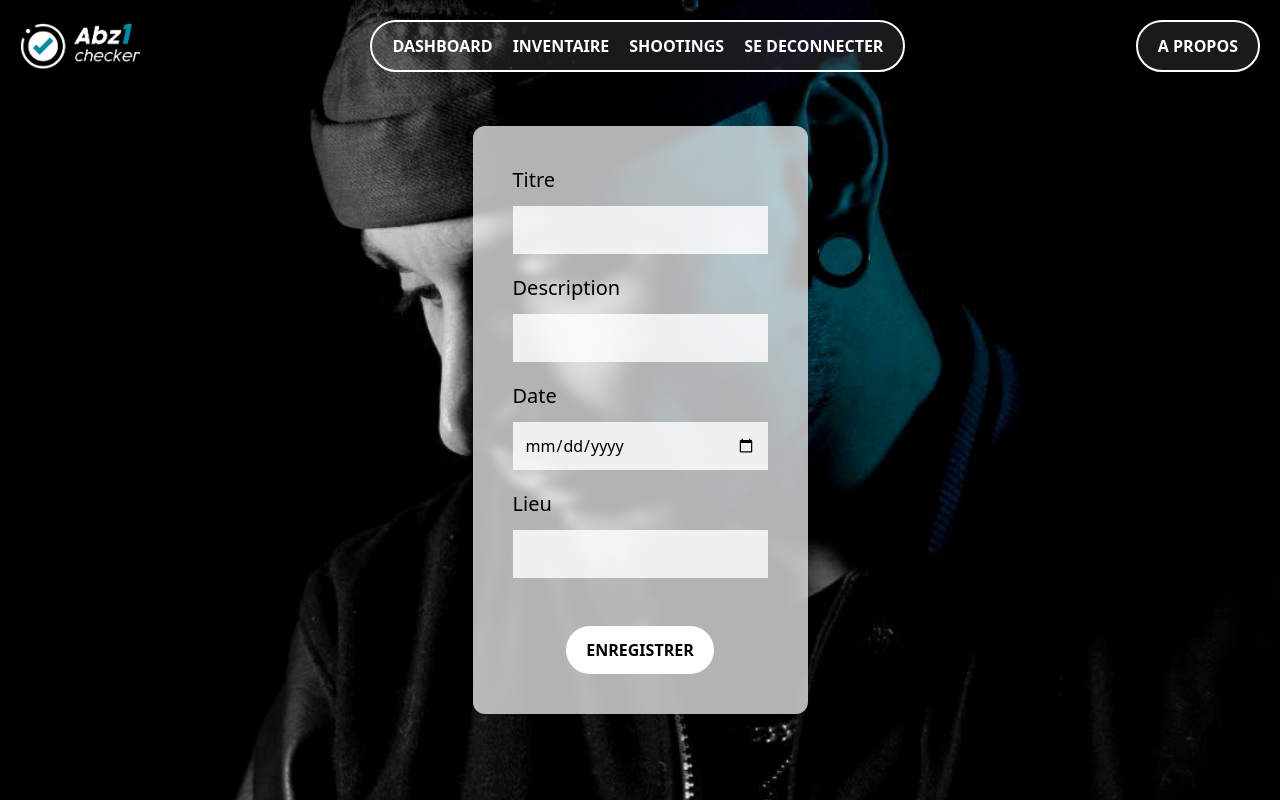
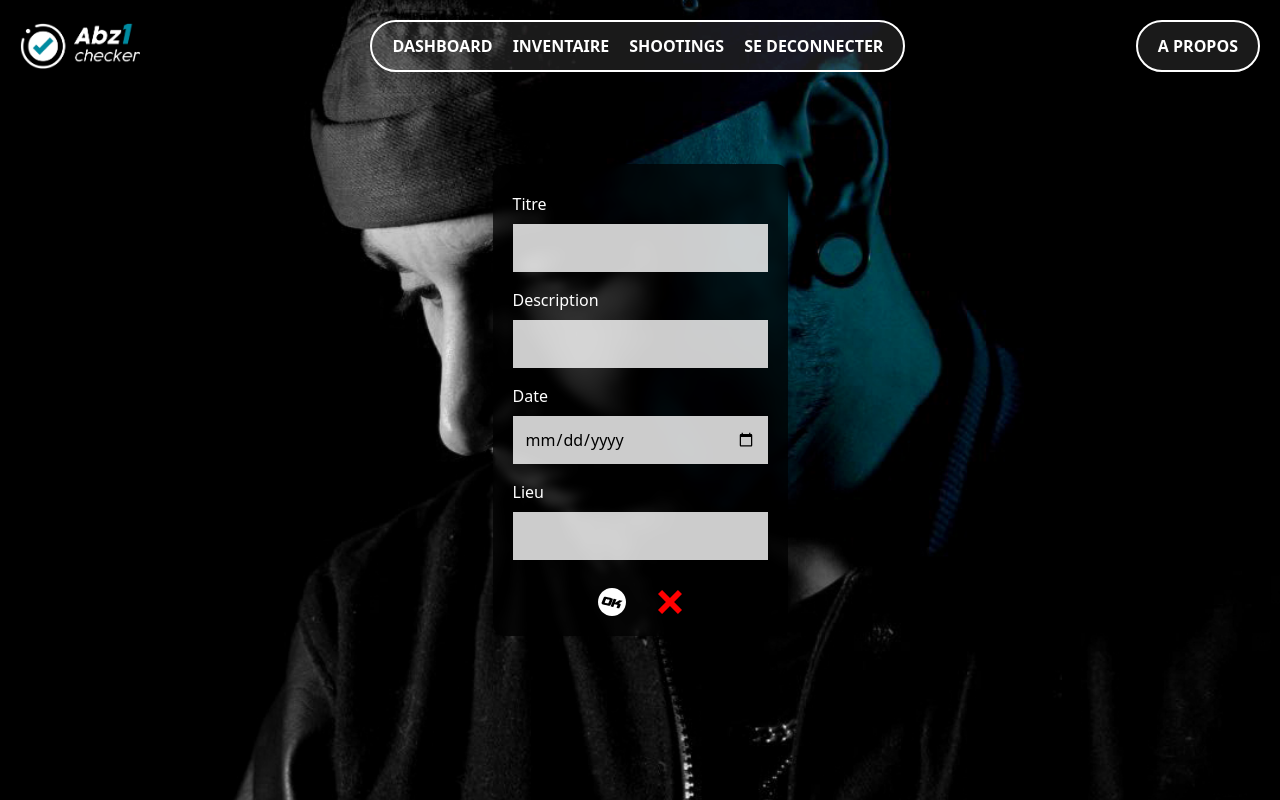
Before and after one commit to Devbrek/lensdesk-demo, a Next.js app: page /shootings/1/edit in a window 1280 px wide. Built offline with nearby package versions, Linux system fonts and the light colour scheme; no server answers; the database is empty.

Commit message:
refonte edit shooting

```diff
--- a/app/inventory/page.tsx
+++ b/app/inventory/page.tsx
@@ -97,7 +97,7 @@ export default function InventoryPage() {
 
   return (
     <div className="min-h-screen flex flex-col items-center p-5 justify-center text-white">
-      <div className="w-full max-w-3xl p-5 flex flex-col gap-2 text-black bg-black/70 backdrop-blur-xs rounded-xl">
+      <div className="w-screen md:w-full max-w-3xl p-5 flex flex-col gap-2 text-black bg-black/70 backdrop-blur-xs rounded-xl">
         <h1 className="text-3xl font-bold mb-5 text-white ">INVENTAIRE</h1>
         {loading ? (
           <p>Chargement...</p>
--- a/app/shootings/[id]/edit/page.tsx
+++ b/app/shootings/[id]/edit/page.tsx
@@ -32,45 +32,47 @@ export default function EditShootingPage() {
 
   return (
     <div className="min-h-screen text-white flex flex-col items-center justify-center p-5">
-      <h1 className="text-4xl font-bold mb-10 text-center">{shooting.title}</h1>
+      <div className="w-screen md:w-full max-w-3xl p-5 flex flex-col gap-2 text-white bg-black/70 backdrop-blur-xs rounded-xl">
+        <h1 className="text-4xl font-bold  text-center">{shooting.title}</h1>
 
-      <div className="flex flex-col  w-full max-w-md bg-white/70 backdrop-blur-xs p-10 rounded-xl text-black">
-        <h2 className="text-xl pb-3">Titre</h2>
+        <h2 className=" ">Titre</h2>
         <input
           value={shooting.title}
           onChange={(e) => setShooting({ ...shooting, title: e.target.value })}
-          className="bg-white/80 p-3 text-black mb-5"
+          className="bg-white/80 p-3 text-black mb-2"
         />
-        <h2 className="text-xl  pb-3 ">Description</h2>
+        <h2 className=" ">Description</h2>
         <input
           value={shooting.description || ""}
           onChange={(e) =>
             setShooting({ ...shooting, description: e.target.value })
           }
-          className="bg-white/80 p-3 text-black mb-5"
+          className="bg-white/80 p-3 text-black mb-2"
         />
-        <h2 className="text-xl  pb-3 ">Date</h2>
+        <h2 className="  ">Date</h2>
         <input
           type="date"
           value={shooting.date?.split("T")[0] || ""}
           onChange={(e) => setShooting({ ...shooting, date: e.target.value })}
-          className="bg-white/80 p-3 text-black mb-5"
+          className="bg-white/80 p-3 text-black mb-2"
         />
-        <h2 className="text-xl  pb-3 ">Lieu</h2>
+        <h2 className=" ">Lieu</h2>
         <input
           value={shooting.location || ""}
           onChange={(e) =>
             setShooting({ ...shooting, location: e.target.value })
           }
-          className="bg-white/80 p-3 text-black mb-10"
+          className="bg-white/80 p-3 text-black mb-5"
         />
 
-        <button
-          onClick={handleUpdate}
-          className="w-fit m-auto px-5 bg-white text-black rounded-full py-3 mt-2 font-semibold hover:bg-gray-200 transition uppercase"
-        >
-          Enregistrer
-        </button>
+        <div className="flex justify-center gap-8">
+          <button onClick={() => handleUpdate()} className="w-7  ">
+            <img src="/icons/ok.svg" alt="ok" />
+          </button>
+          <button onClick={() => router.push("/shootings")} className="w-6 ">
+            <img src="/icons/cross.svg" alt="cross" />
+          </button>
+        </div>
       </div>
     </div>
   );
--- a/app/shootings/[id]/page.tsx
+++ b/app/shootings/[id]/page.tsx
@@ -30,19 +30,17 @@ export default function ShootingDetailPage() {
   if (!shooting) return <p className="text-white">Shooting introuvable</p>;
 
   return (
-    <div className="min-h-screen text-white flex flex-col items-center justify-center p-5 gap-3  ">
-      <div className="bg-white/80 p-5 rounded-xl">
-        {/* HEADER */}
-        <div className="text-center text-black items-center justify-center p-5 rounded-xl backdrop-blur-xs flex flex-col gap-2 ">
-          <h1 className="text-4xl font-bold "> {shooting.title}</h1>
-
-          <p className="text-black">
+    <div className="min-h-screen text-white flex flex-col items-center justify-center p-5   ">
+      <div className="w-screen md:w-full max-w-3xl p-5 flex flex-col gap-2 text-white bg-black/70 backdrop-blur-xs rounded-xl text-center">
+        <div>
+          <h1 className="text-white text-2xl mb-2">Shooting : {shooting.title}</h1>
+          <p className="text-white">
             Date :{" "}
             {shooting.date
               ? new Date(shooting.date).toLocaleDateString()
               : "Pas de date"}
           </p>
-          <p className="text-black ">
+          <p className="text-white ">
             Lieu : {shooting.location || "Pas de lieu"}
           </p>
         </div>
@@ -52,29 +50,28 @@ export default function ShootingDetailPage() {
           {/* MATERIEL */}
           <div
             onClick={() => router.push(`/shootings/${id}/materiel`)}
-            className="cursor-pointer py-15 px-20 bg-black/40 rounded-xl shadow-lg flex items-center justify-center text-white text-2xl md:text-4xl font-bold hover:bg-white/10 transition uppercase backdrop-blur-xs "
+            className="cursor-pointer py-11 px-20 bg-white/40 rounded-xl shadow-lg flex items-center justify-center text-white text-2xl md:text-4xl font-bold hover:bg-white/10 transition uppercase backdrop-blur-xs flex-col gap-3"
           >
+            <img src="/icons/materiel.svg" alt="materiel" className="w-8" />
             <h2>MATÉRIEL</h2>
           </div>
 
           {/* ACTIONS */}
           <div
             onClick={() => router.push(`/shootings/${id}/actions`)}
-            className="cursor-pointer py-15 px-20 bg-black/40 rounded-xl shadow-lg flex items-center justify-center text-white text-2xl md:text-4xl font-bold hover:bg-white/10 transition uppercase backdrop-blur-xs "
+            className="cursor-pointer py-11 px-20 bg-white/40 rounded-xl shadow-lg flex items-center justify-center text-white text-2xl md:text-4xl font-bold hover:bg-white/10 transition uppercase backdrop-blur-xs flex-col"
           >
+            <img src="/icons/actions.svg" alt="actions" className="w-8" />
             <h2>ACTIONS</h2>
           </div>
         </div>
+      </div>
 
-        {/* NAV */}
-        <div className="mt-10">
-          <button
-            onClick={() => router.push("/shootings")}
-            className="w-full px-5 bg-white text-black rounded-full py-3 mt-2 font-semibold hover:bg-gray-200 transition uppercase w-15"
-          >
-            Retour
+      {/* NAV */}
+      <div className="mt-10">
+         <button onClick={() => router.push("/shootings")} className="w-10  ">
+            <img src="/icons/ok.svg" alt="ok" />
           </button>
-        </div>
       </div>
     </div>
   );
--- a/app/shootings/page.tsx
+++ b/app/shootings/page.tsx
@@ -48,7 +48,7 @@ export default function ShootingsPage() {
 
   return (
     <div className="min-h-screen flex flex-col items-center justify-center  p-5 ">
-      <div className="w-full max-w-3xl p-5 flex flex-col gap-2 text-black bg-black/70 backdrop-blur-xs rounded-xl">
+      <div className="w-screen md:w-full max-w-3xl p-5 flex flex-col gap-2 text-black bg-black/70 backdrop-blur-xs rounded-xl">
         <h1 className="text-3xl font-bold mb-8 text-white">SHOOTINGS</h1>
         {loading ? (
           <p>Chargement...</p>
@@ -58,9 +58,9 @@ export default function ShootingsPage() {
           shootings.map((shooting) => (
             <div
               key={shooting.id}
-              className="flex px-2  py-1 rounded gap-3 justify-between items-center bg-white"
+              className="flex px-2  py-1 rounded gap-3 justify-around items-center bg-white"
             >
-              <div className="pb-4">
+              <div className="py-2">
                 <p className="font-bold">{shooting.title}</p>
                 {shooting.description && (
                   <p className="text-sm text-gray-900">
@@ -77,7 +77,7 @@ export default function ShootingsPage() {
                   <img src="/icons/pencil.svg" className="w-4" alt="edit" />
                 </button>
 
-                {/* DELETE */}
+
                 <button onClick={() => handleDelete(shooting.id)}>
                   <img src="/icons/del.svg" className="w-3" alt="delete" />
                 </button>
```
